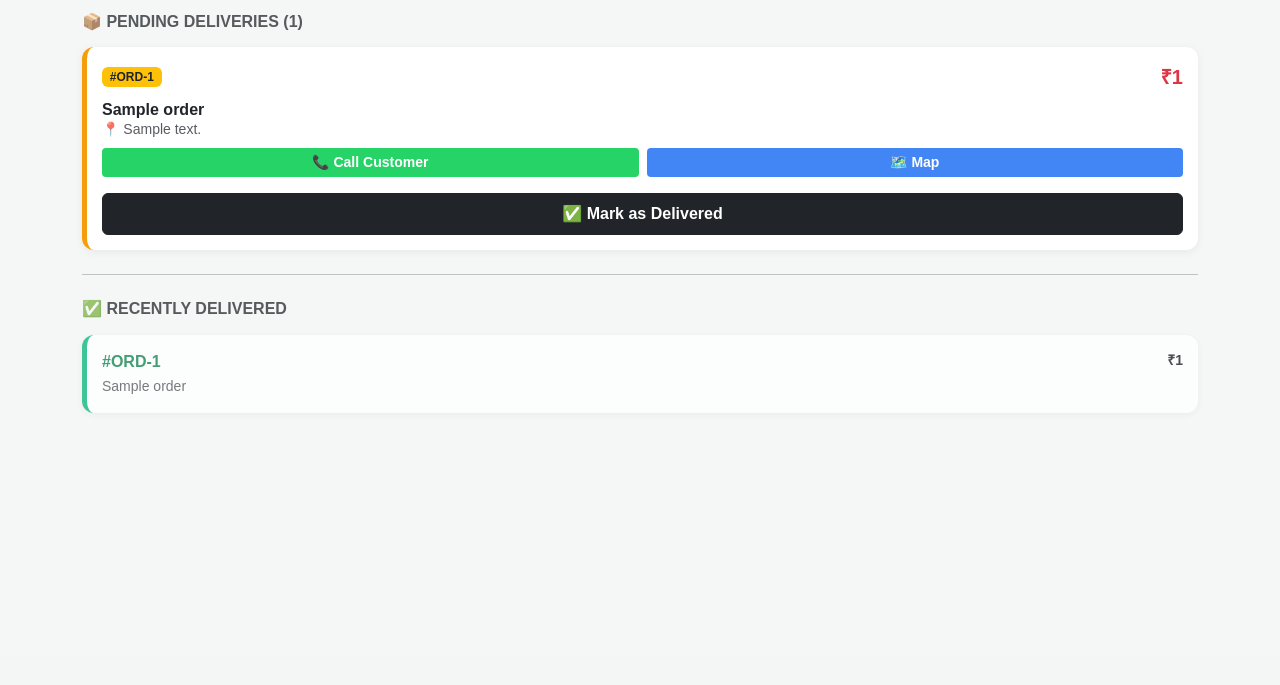
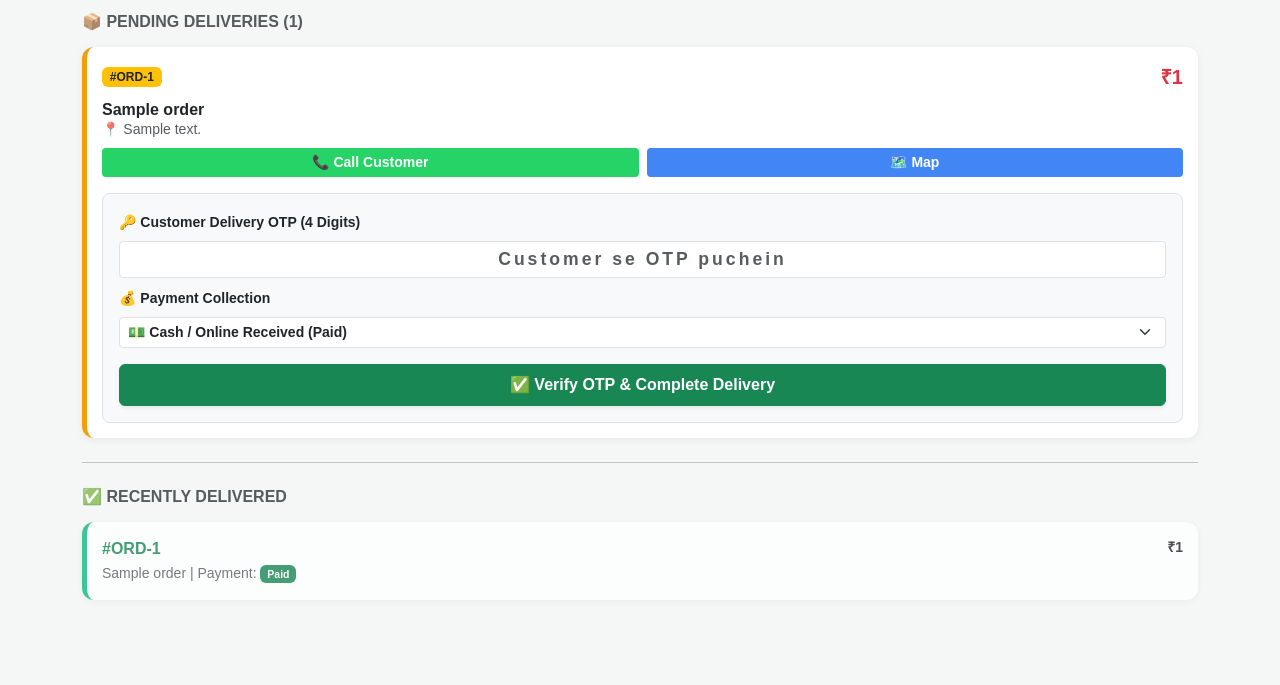
Before and after one commit to pankajchachan2008-rgb/my-online-store, a Django app: template products/templates/delivery/dashboard.html in a window 1280 px wide. Shown: the part 145-830 px from the top of the page. Before the commit the page ends 558 px from the top, so only its background shows below. Run offline with Django 5.2, Linux system fonts and the light colour scheme; the template is opened without the code that fills it: most values are stand-ins (such as "Sample title", 1, 10 or a date in 2020); one stand-in notice (Sample message) is shown.

Commit message:
otp and payment system in delivery boy

```diff
--- a/products/models.py
+++ b/products/models.py
@@ -94,6 +94,8 @@ class Order(models.Model):
     total_amount = models.DecimalField(max_digits=10, decimal_places=2)
     status = models.CharField(max_length=50, default='Pending')
     applied_coupon = models.ForeignKey(Coupon, on_delete=models.SET_NULL, null=True, blank=True)
+    delivery_otp = models.CharField(max_length=6, blank=True, null=True)
+    payment_status = models.CharField(max_length=20, default='Pending', choices=[('Pending', 'Pending'),
     delivery_boy = models.ForeignKey('DeliveryBoy', on_delete=models.SET_NULL, null=True, blank=True, related_name='assigned_orders', help_text="Is order ko kaun deliver karega?")
 
     # Courier Tracking Fields
--- a/products/templates/delivery/dashboard.html
+++ b/products/templates/delivery/dashboard.html
@@ -31,7 +31,7 @@
         <!-- Messages -->
         {% if messages %}
             {% for message in messages %}
-                <div class="alert alert-success fw-bold p-2 small">{{ message }}</div>
+                <div class="alert alert-success fw-bold p-2 small mb-3">{{ message }}</div>
             {% endfor %}
         {% endif %}
 
@@ -44,17 +44,32 @@
                 <span class="fw-bold fs-5 text-danger">₹{{ order.total_amount }}</span>
             </div>
             <h6 class="fw-bold m-0">{{ order.customer_name }}</h6>
-            <p class="small text-muted mb-2">📍 {{ order.shipping_address|default:"Address not provided" }}</p>
+            <p class="small text-muted mb-2">📍 {{ order.address|default:"Address not provided" }}</p>
 
             <div class="d-flex gap-2 mb-3">
                 <a href="tel:{{ order.mobile_number }}" class="btn btn-sm btn-call w-50 fw-bold">📞 Call Customer</a>
-                <a href="https://maps.google.com/?q={{ order.shipping_address }}" target="_blank" class="btn btn-sm btn-map w-50 fw-bold">🗺️ Map</a>
+                <a href="https://maps.google.com/?q={{ order.address }}" target="_blank" class="btn btn-sm btn-map w-50 fw-bold">🗺️ Map</a>
             </div>
 
-            <form method="POST" action="{% url 'delivery_boy_dashboard' %}" onsubmit="return confirm('Kaya aapne yeh order deliver kar diya hai?');">
+            <!-- 🌟 OTP & PAYMENT COLLECTION FORM -->
+            <form method="POST" action="{% url 'delivery_boy_dashboard' %}" class="bg-light p-3 rounded-3 border">
                 {% csrf_token %}
                 <input type="hidden" name="order_id" value="{{ order.id }}">
-                <button type="submit" class="btn btn-dark w-100 fw-bold py-2">✅ Mark as Delivered</button>
+
+                <div class="mb-2">
+                    <label class="form-label small fw-bold text-dark">🔑 Customer Delivery OTP (4 Digits)</label>
+                    <input type="text" name="delivery_otp" class="form-control form-control-sm fw-bold text-center bg-white" placeholder="Customer se OTP puchein" maxlength="4" required style="letter-spacing: 3px; font-size: 1.1rem;">
+                </div>
+
+                <div class="mb-3">
+                    <label class="form-label small fw-bold text-dark">💰 Payment Collection</label>
+                    <select name="payment_status" class="form-select form-select-sm fw-bold" required>
+                        <option value="Paid">💵 Cash / Online Received (Paid)</option>
+                        <option value="Pending">⏳ Payment Pending / Later</option>
+                    </select>
+                </div>
+
+                <button type="submit" class="btn btn-success w-100 fw-bold py-2 shadow-sm">✅ Verify OTP & Complete Delivery</button>
             </form>
         </div>
         {% empty %}
@@ -73,7 +88,7 @@
                 <span class="fw-bold text-success">#ORD-{{ order.id }}</span>
                 <span class="small fw-bold">₹{{ order.total_amount }}</span>
             </div>
-            <small class="text-muted">{{ order.customer_name }}</small>
+            <small class="text-muted">{{ order.customer_name }} | Payment: <span class="badge bg-success">{{ order.payment_status|default:"Paid" }}</span></small>
         </div>
         {% empty %}
         <p class="text-muted small">Aaj koi order deliver nahi kiya.</p>
```
Also changed, not shown: products/templates/products/checkout.html (+9 -5 lines), products/views.py (+19 -13 lines).
